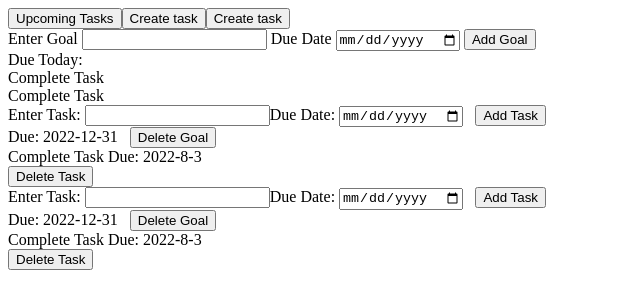
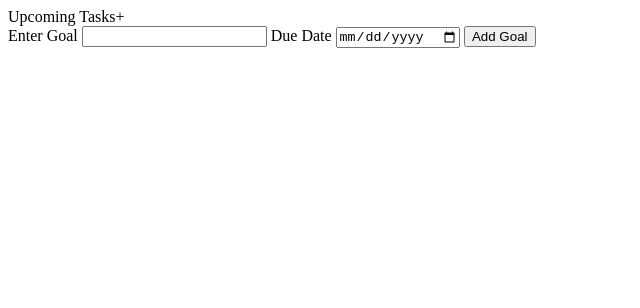
Before and after one commit to cbgalbreath/GoalTracker, a plain HTML site: page index.html in a window 1280 px wide. Shown: the whole page, without its empty margins (0-640 px from the left). Drawn offline with Linux system fonts and the light colour scheme.

Commit message:
Tab functions set up

```diff
--- a/goalsetter.js
+++ b/goalsetter.js
@@ -2,16 +2,23 @@
 //if data is in JSON file, pull from JSON file.
 //Otherwise, use default array.
 
-let goals;
+let goals = [];
+let loadElement;
 const today = new Date().getFullYear() + '-' + (new Date().getMonth() + 1) + '-' + new Date().getDate(); //establishes "today"
 const savedGoals = JSON.parse(localStorage.getItem('goals')); //calls on JSON file "goals" if it exists
       if (Array.isArray(savedGoals)){
         goals = savedGoals; //if file exists, data put into goals variable
+
+      }
+
+      if (goals.length == 0){
+        loadElement = document.getElementById("new-goallist");
       }
       else{
-       goals = [{name: 'Create task', dueDate: '2022-12-31', measured: false,id: 'id1', tasks: [{name: "Complete Task", dueDate: today, taskid: 'id3'}] },
-       {name: 'Create task', dueDate: '2022-12-31', measured: false, id: 'id2', tasks: [{name: "Complete Task", dueDate: today, taskid: 'id4'}]}]; //if not, default data is entered instead.
+        loadElement = document.getElementById("upcominglist");
       }
+      loadElement.style.display = 'block';
+
 
 
 //creates an entry into the goal list.
@@ -35,10 +42,12 @@ function createTask(task, dueDate, idCheck){
 }
 
 
+
+
 //removes item from goals list.
 function removeGoal(idToDelete) {
     goals = goals.filter(function (goal) {
-        if (goal.id === idToDelete){ //checks if goal id matches
+        if (goal.id == idToDelete){ //checks if goal id matches
             return false; //if it does, item will be removed
         }
         else{
@@ -80,12 +89,16 @@ function displayNavBar(){
     const navElement = document.getElementById('navbar');
     eraseElement(navElement); //erases everything inside 'navbar'
 
-    const label = "Upcoming Tasks"; //labels upcoming tasks tab
-    const id = "upcoming"
+    let label = "Upcoming Tasks"; //labels upcoming tasks tab
+    let id = "upcoming";
     navElement.appendChild(createTabButton(label, id)); // adds Up[]
     goals.forEach(function (goalItem) {
         navElement.appendChild(createTabButton(goalItem.name, goalItem.id)); //calls creates TabButton for each goal
     })
+    label = "+";
+    id = "new-goal";
+    navElement.appendChild(createTabButton(label, id));
+
 }
 
 
@@ -94,11 +107,21 @@ function createTabButton(label, id){
 
     //creates each tab
     const tab = document.createElement('div');
-    const button = document.createElement('button');
-    button.innerText = label;
-    button.type = 'button';
-    button.id = id + 'tab';
-    tab.appendChild(button);
+    tab.innerText = label;
+    tab.id = id + 'tab';
+    tab.class = "tabs";
+    tab.addEventListener("click", function() {
+        const idMatch = id;
+        const sections = document.querySelectorAll('.section');
+        console.log(sections);
+        sections.forEach(function(section){
+            section.style.display = "none";
+            if (section.id == idMatch + 'list'){
+                section.style.display = "block";
+            }
+        });
+    });
+
     return tab;
 }
 
@@ -108,9 +131,12 @@ function displayTasks(){
     eraseElement(element); //erases the internal HTML
 
     goals.forEach(function (goal){
-        element.appendChild(createTaskForm(goal.id)); //creates form for tasks
+        const listElement = document.createElement('div')
+        listElement.classList.add('section');
+        listElement.id = goal.id + 'list';
+        listElement.appendChild(createTaskForm(goal.id)); //creates form for tasks
         const listDue = "Due: " + goal.dueDate; //Goal's Due Date
-        element.append(listDue);
+        listElement.append(listDue);
 
         //Delete Goal button
         const deleteGoalButton = document.createElement('button');
@@ -120,12 +146,11 @@ function displayTasks(){
         deleteGoalButton.style = "margin-left: 12px";
         deleteGoalButton.type = 'button';
         deleteGoalButton.class = 'delete';
-        element.appendChild(deleteGoalButton);
+        listElement.appendChild(deleteGoalButton);
 
         //Goal's Task List
         const goalList = document.createElement('div');
-        goalList.id = goal.id + 'list';
-        goal.tasks.forEach(function (task){
+            goal.tasks.forEach(function (task){
             const taskLine = document.createElement('div')
             taskLine.appendChild(listTasks(task)); //adds task info to line
 
@@ -141,7 +166,8 @@ function displayTasks(){
 
             goalList.appendChild(taskLine); //adds task line to list
         })
-        element.appendChild(goalList);    //adds full list
+        listElement.appendChild(goalList);
+        element.appendChild(listElement);  //adds full list
     })
 }
 
@@ -212,7 +238,8 @@ function displayDueToday(goalsObj){
             taskName.innerText = taskItem.name;
             element.appendChild(taskName);  //if task is due today, it is added to daily task list.
         }
-    })})
+    })
+})
 }
 
 function eraseElement(element){
@@ -254,6 +281,11 @@ function deleteGoal(event){
     displayNavBar();
     displayDueToday(goals);
     displayTasks();
+    if (goals.length == 0)
+    {
+        const element = document.getElementById(goal-form);
+        element.class += ' active';
+    }
 }
 
 //deletes a task
--- a/index.html
+++ b/index.html
@@ -9,7 +9,7 @@
 </head>
 <body>
     <div class="navbar" id="navbar"></div>
-    <div class="goal-form">
+    <div class="goal-form section" id="new-goallist">
     <form>
         <label for="goal">Enter  Goal</label>
         <input class="text" id="goal" title="goal" type="text">
@@ -18,7 +18,7 @@
         <button type="button" onclick="addGoal();">Add Goal</button>
     </form>
     </div>
-    <div class="daily-container">
+    <div class="daily-container section" id="upcominglist">
         <div class="today" id="today-task">
 
         </div>
--- a/style.css
+++ b/style.css
@@ -3,6 +3,10 @@
 
 }
 
-.daily-container{
-    display: flex;
+.tabs{
+    cursor: pointer;
 }
+
+.section{
+    display: none;
+}
```
